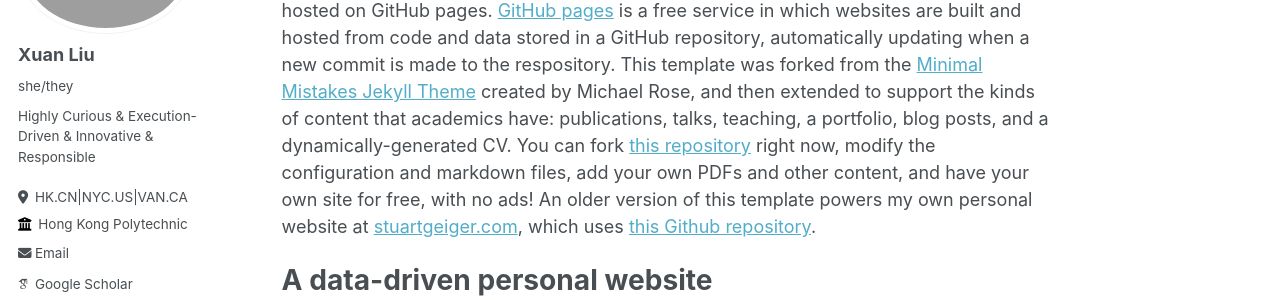
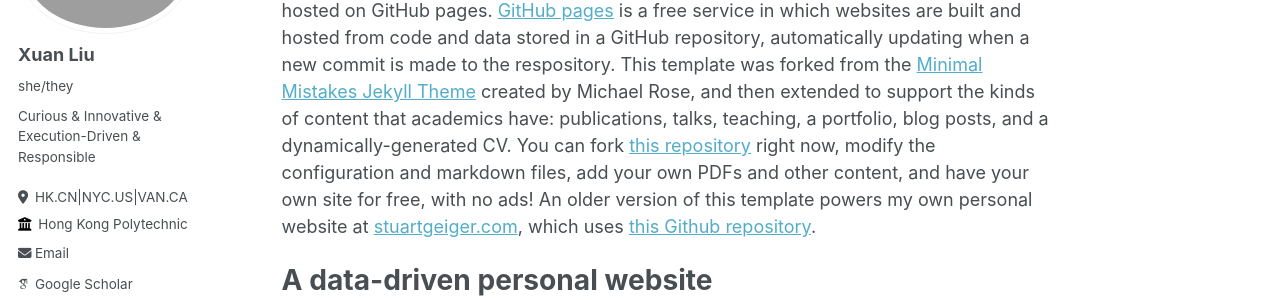
Before and after one commit to XuanL17/XuanL17.github.io, a Jekyll site: the page built from _pages/about.md, in a window 1280 px wide. Shown: the part 206-506 px from the top of the page. Built offline with Jekyll 4.4.1, drawn with Linux system fonts in a browser that asks for light colours; some web fonts are replaced.

Commit message:
Update _config.yml

```diff
--- a/_config.yml
+++ b/_config.yml
@@ -24,25 +24,25 @@ author:
   avatar           : "profile.png"
   name             : "Xuan Liu"
   pronouns         : "she/they"
-  bio              : "Highly Curious & Execution-Driven & Innovative & Responsible"
+  bio              : "Curious & Innovative & Execution-Driven & Responsible"
   location         : "HK.CN|NYC.US|VAN.CA"
   employer         : "Hong Kong Polytechnic"
   uri              : # URL
   email            : "xuan18.liu@connect.polyu.hk"
 
   # Academic websites:
-  arxiv            : # URL - Update with the correct link to your profile
+  #arxiv            : # URL - Update with the correct link to your profile
   googlescholar    : "https://scholar.google.com/citations?user=AyzRO-wAAAAJ&hl=zh-CN" #already update
   impactstory      : "https://www.instagram.com/p/C6VELkGy9f6/?utm_source=ig_web_copy_link&igsh=MzRlODBiNWFlZA%3D%3D"
   orcid            : "https://orcid.org/0000-0002-6194-4588"
   #pubmed           : #
-  researchgate     : # URL
+  #researchgate     : # URL
 
   # Repositories and software development
   bitbucket        : # Username - Update with your username on the site
   codepen          : # Username
   dribbble         : # Username
-  github           : "academicpages"
+  github           : "https://github.com/XuanL17"
   kaggle           : # Username
   stackoverflow    : # User number or user number and name (i.e., use "1" or "1/jeff-atwood")
 
```
